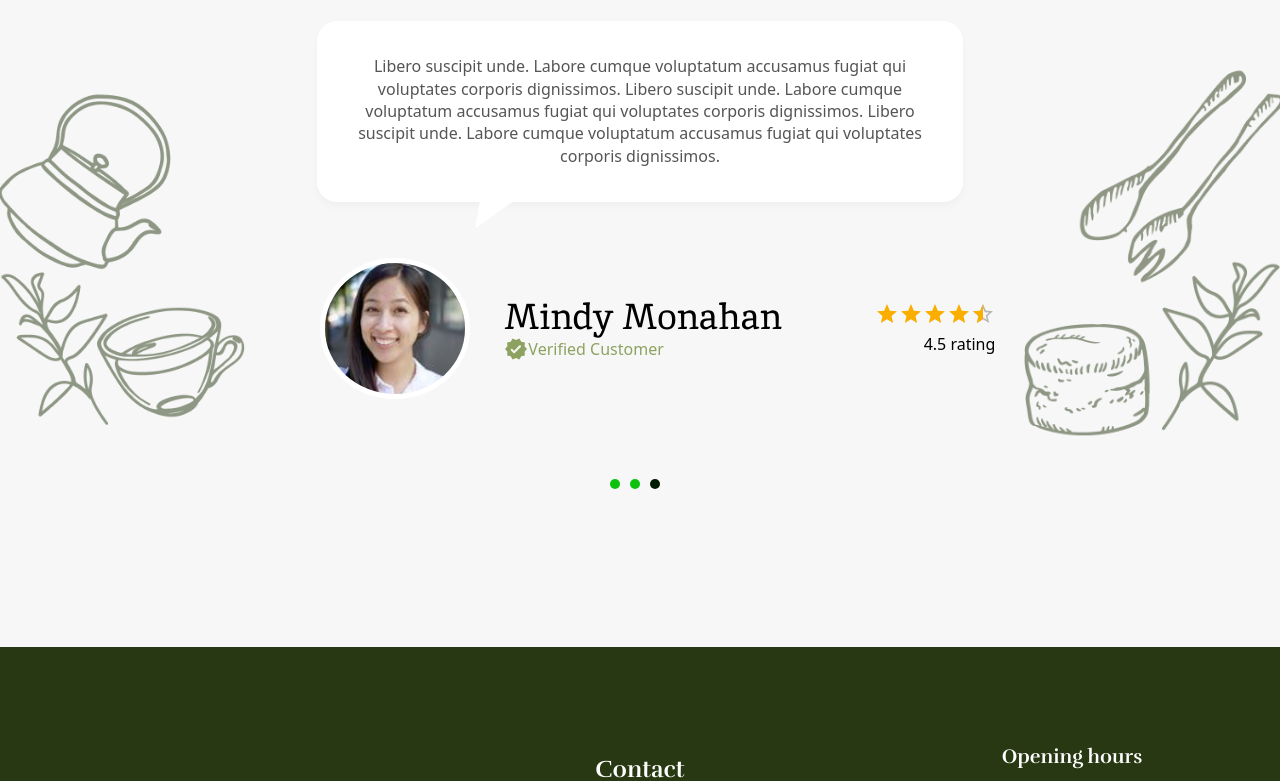
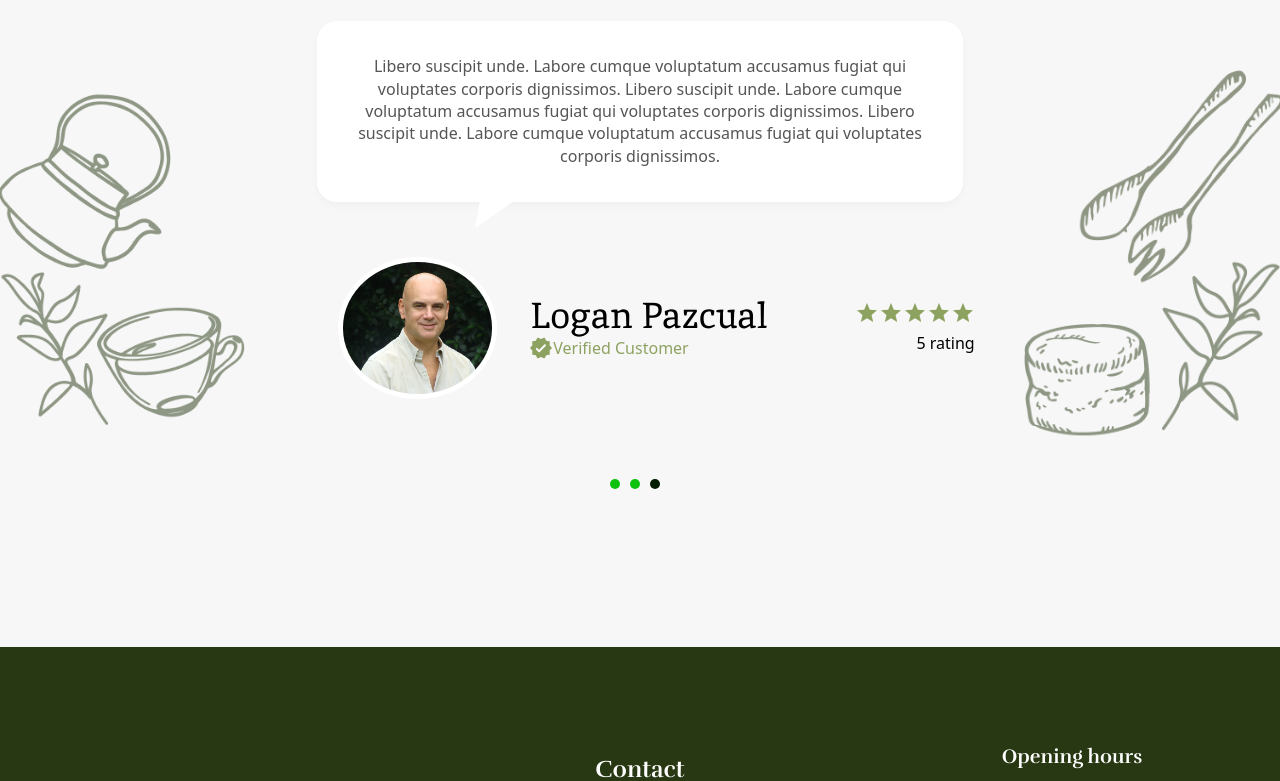
Before and after one commit to gpedrosad/lake_, a React (Vite) app: page / in a window 1280 px wide. Shown: the part 5098-5879 px from the top of the page. Built offline with nearby package versions, Linux system fonts and the light colour scheme.

Commit message:
ajustes en hero banner y cambios en  rating slider

```diff
--- a/src/components/RatSliderSecond.jsx
+++ b/src/components/RatSliderSecond.jsx
@@ -6,15 +6,39 @@ import UserCommentComponent from './user_comment/UserComment';
 const testimonialData = [
   {
     id: 1,
-    component: <UserCommentComponent />
+    component: <UserCommentComponent
+                  text={'Libero suscipit unde. Labore cumque voluptatum accusamus fugiat qui voluptates corporis dignissimos. Libero suscipit unde. Labore cumque voluptatum accusamus fugiat qui voluptates corporis dignissimos. Libero suscipit unde. Labore cumque voluptatum accusamus fugiat qui voluptates corporis dignissimos.'}
+                  src={'src/assets/images/user-mindy-monahan.png'}
+                  userName={"Mindy Monahan"}
+                  defaultValue={4.5}
+                  colorName="white"
+                  colorRating="white"
+                  colorStar='#8DA260'
+                  />
   },
   {
     id: 2,
-    component: <UserCommentComponent />
+    component: <UserCommentComponent
+                  text={'Libero suscipit unde. Labore cumque voluptatum accusamus fugiat qui voluptates corporis dignissimos. Libero suscipit unde. Labore cumque voluptatum accusamus fugiat qui voluptates corporis dignissimos. Libero suscipit unde. Labore cumque voluptatum accusamus fugiat qui voluptates corporis dignissimos.'}
+                  src={'src/assets/images/pexels-olly-733872.jpg'}
+                  userName={"Mary Williams"}
+                  defaultValue={5.0}
+                  colorName="white"
+                  colorRating="white"
+                  colorStar='#8DA260'
+    />
   },
   {
     id: 3,
-    component: <UserCommentComponent />
+    component: <UserCommentComponent
+                  text={'Libero suscipit unde. Labore cumque voluptatum accusamus fugiat qui voluptates corporis dignissimos. Libero suscipit unde. Labore cumque voluptatum accusamus fugiat qui voluptates corporis dignissimos. Libero suscipit unde. Labore cumque voluptatum accusamus fugiat qui voluptates corporis dignissimos.'}
+                  src={'src/assets/images/man-299488_1280.jpg'}
+                  userName={"Logan Pazcual"}
+                  defaultValue={5.0}
+                  colorName="white"
+                  colorRating="white"
+                  colorStar='#8DA260'
+    />
   }
 ];
 
--- a/src/components/SecondHeroSection.jsx
+++ b/src/components/SecondHeroSection.jsx
@@ -1,11 +1,10 @@
-import React from 'react';
 import Navbar from './Navbar';
 
 const HeroSection = ({ imageSrc, title }) => {
     return (
-        <div className="relative w-full h-95 md:h-128 lg:h-160 overflow-hidden">
+        <div className="relative w-full h-[930px] overflow-hidden"> {/* Fijar la altura a 500px */}
             <Navbar />
-            <img src={imageSrc} alt="Hero Background" className="w-full h-full object-cover" />
+            <img src={imageSrc} alt="Hero Background" className="absolute inset-0 w-full h-full object-cover" /> {/* Asegurar que la imagen cubra todo el contenedor */}
             <div className="absolute inset-0 bg-gradient-to-br from-[#00000000] via-[#00000099] to-[#00000000]"></div>
             <div className="absolute inset-0 flex flex-col items-center justify-center text-center p-8 md:p-12">
                 <h1 className="font-rufina text-new-green text-4xl md:text-6xl lg:text-8xl font-bold">{title}</h1>
--- a/src/components/rating_item/RatingItem.jsx
+++ b/src/components/rating_item/RatingItem.jsx
@@ -2,15 +2,15 @@ import './RatingItem.css'
 import Rating from '@mui/material/Rating';
 import PropTypes from 'prop-types';
 
-function RatingComponent ({defaultValue}) {
+function RatingComponent ({defaultValue, colorStar, colorRating}) {
     return (
         <div className='rating_component'>
             <div>
-            <Rating name="size-medium" defaultValue={defaultValue} precision={0.5} readOnly/>
+            <Rating name="size-medium" defaultValue={defaultValue} precision={0.5} readOnly sx={{ color: colorStar }}/>
 
             </div>
             <div>
-            <p>{defaultValue} rating</p>
+            <p style={{ color: colorRating}}>{defaultValue} rating</p>
 
             </div>
         </div>
@@ -18,7 +18,9 @@ function RatingComponent ({defaultValue}) {
 }
 
 RatingComponent.propTypes = {
-    defaultValue: PropTypes.number
+    defaultValue: PropTypes.number,
+    colorRating: PropTypes.string,
+    colorStar: PropTypes.string,
 };
 
-export default RatingComponent
+export default RatingComponent;
--- a/src/components/rating_slider/RatingSlider.css
+++ b/src/components/rating_slider/RatingSlider.css
@@ -241,6 +241,29 @@
 
   }
 
+  @media only screen and (min-width: 721px) and (max-width: 900px) {
+    .background-image-top-rating-slider {
+        top: 2%;
+        left: 6%;
+        width: 100%;
+      }
+      .background-image-top-rating-slider img {
+        width: 30vh;
+      }
+
+      .background-image-bottom-rating-slider {
+        bottom: 16%;
+        right: -1%;
+        width: 15%;
+        /* height: 40vh; */
+      }
+
+      .background-image-bottom-rating-slider img {
+        width: 18vh;
+      }
+
+  }
+
   @media only screen and (max-width: 380px){
     .background-image-top-rating-slider {
         top: 5%;
--- a/src/components/rating_slider/RatingSlider.jsx
+++ b/src/components/rating_slider/RatingSlider.jsx
@@ -7,15 +7,33 @@ import './RatingSlider.css';
 const testimonialData = [
   {
     id: 1,
-    component: <UserCommentComponent />
+    component: <UserCommentComponent
+                  text={'Libero suscipit unde. Labore cumque voluptatum accusamus fugiat qui voluptates corporis dignissimos. Libero suscipit unde. Labore cumque voluptatum accusamus fugiat qui voluptates corporis dignissimos. Libero suscipit unde. Labore cumque voluptatum accusamus fugiat qui voluptates corporis dignissimos.'}
+                  src={'src/assets/images/user-mindy-monahan.png'}
+                  userName={"Mindy Monahan"}
+                  defaultValue={4.5}
+                  colorStar='#8DA260'
+                  />
   },
   {
     id: 2,
-    component: <UserCommentComponent />
+    component: <UserCommentComponent
+                  text={'Libero suscipit unde. Labore cumque voluptatum accusamus fugiat qui voluptates corporis dignissimos. Libero suscipit unde. Labore cumque voluptatum accusamus fugiat qui voluptates corporis dignissimos. Libero suscipit unde. Labore cumque voluptatum accusamus fugiat qui voluptates corporis dignissimos.'}
+                  src={'src/assets/images/pexels-olly-733872.jpg'}
+                  userName={"Mary Williams"}
+                  defaultValue={5.0}
+                  colorStar='#8DA260'
+    />
   },
   {
     id: 3,
-    component: <UserCommentComponent />
+    component: <UserCommentComponent
+                  text={'Libero suscipit unde. Labore cumque voluptatum accusamus fugiat qui voluptates corporis dignissimos. Libero suscipit unde. Labore cumque voluptatum accusamus fugiat qui voluptates corporis dignissimos. Libero suscipit unde. Labore cumque voluptatum accusamus fugiat qui voluptates corporis dignissimos.'}
+                  src={'src/assets/images/man-299488_1280.jpg'}
+                  userName={"Logan Pazcual"}
+                  defaultValue={5.0}
+                  colorStar='#8DA260'
+    />
   }
 ];
 
--- a/src/components/user_comment/UserComment.jsx
+++ b/src/components/user_comment/UserComment.jsx
@@ -3,13 +3,13 @@ import UserComponent from '../user_item/UserItem'
 import ChatBubble from '../chat_bubble/ChatBubble'
 
 
-function UserCommentComponent(){
+function UserCommentComponent({text, src, userName, defaultValue, colorName, colorStar, colorRating}){
     return(
         <div className='user_comment_container'>
-            <ChatBubble text='Libero suscipit unde. Labore cumque voluptatum accusamus fugiat qui voluptates corporis dignissimos. Libero suscipit unde. Labore cumque voluptatum accusamus fugiat qui voluptates corporis dignissimos. Libero suscipit unde. Labore cumque voluptatum accusamus fugiat qui voluptates corporis dignissimos.'/>
-            <UserComponent src={'src/assets/images/user-mindy-monahan.png'} userName={"Mindy Monahan"}/>
+            <ChatBubble text={text}/>
+            <UserComponent src={src} userName={userName} defaultValue={defaultValue} colorName={colorName} colorStar={colorStar} colorRating={colorRating}/>
         </div>
     )
 }
 
-export default UserCommentComponent
+export default UserCommentComponent;
--- a/src/components/user_item/UserItem.jsx
+++ b/src/components/user_item/UserItem.jsx
@@ -3,7 +3,7 @@ import VerifiedCustomer from '../verified_customer/VerifiedCustomer';
 import PropTypes from 'prop-types';
 import RatingComponent from '../rating_item/RatingItem';
 
-function UserItem ({src,userName}) {
+function UserItem ({src,userName, defaultValue, colorName, colorRating, colorStar}) {
     return(
         <>
             <div className='user_container'>
@@ -14,7 +14,7 @@ function UserItem ({src,userName}) {
                     </div>
                     <div className='user_name_container'>
                         <div>
-                        <h2 className='font-rufina text-bold sm:text-4xl whitespace-nowrap'>{userName}</h2>
+                        <h2 className='font-rufina text-bold sm:text-4xl whitespace-nowrap color' style={{ color: colorName }}>{userName}</h2>
                         </div>
                         <div>
                             <VerifiedCustomer />
@@ -22,7 +22,7 @@ function UserItem ({src,userName}) {
                     </div>
                     </div>
                     <div className='rating_u_component'>
-                        <RatingComponent defaultValue={4.5}/>
+                        <RatingComponent defaultValue={defaultValue} colorStar={colorStar} colorRating={colorRating}/>
                     </div>
                 </div>
 
@@ -36,7 +36,10 @@ function UserItem ({src,userName}) {
 UserItem.propTypes = {
     src: PropTypes.string.isRequired,
     alt: PropTypes.string,
-    userName: PropTypes.string
-  };
+    userName: PropTypes.string,
+    defaultValue: PropTypes.number,
+    colorName: PropTypes.string
+
+};
 
 export default UserItem;
--- a/src/components/verified_customer/VerifiedCustomer.jsx
+++ b/src/components/verified_customer/VerifiedCustomer.jsx
@@ -10,7 +10,7 @@ function VerifiedCustomer() {
 
           }
           }/>
-            <p className='p_customerContainer'>Verified Customer</p>
+            <p className='p_customerContainer'>Verified Customer </p>
         </div>
     );
 }
```
Also changed, not shown: src/components/card_slider/CardSlider.jsx (+0 -78 lines), src/assets/images/man-299488_1280.jpg (added), src/components/card/Card.css (line endings or trailing spaces), src/components/card/Card.jsx (line endings or trailing spaces), src/components/chat_bubble/ChatBubble.jsx (line endings or trailing spaces).
